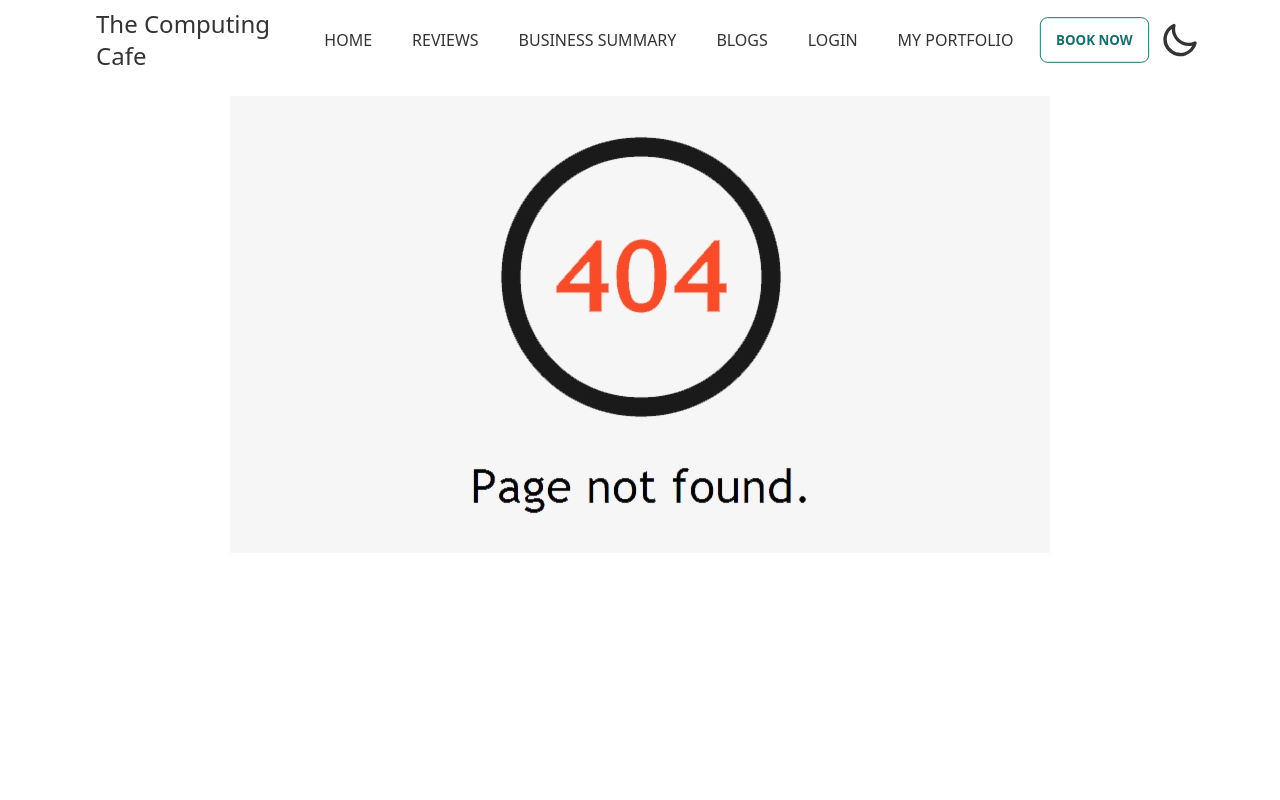
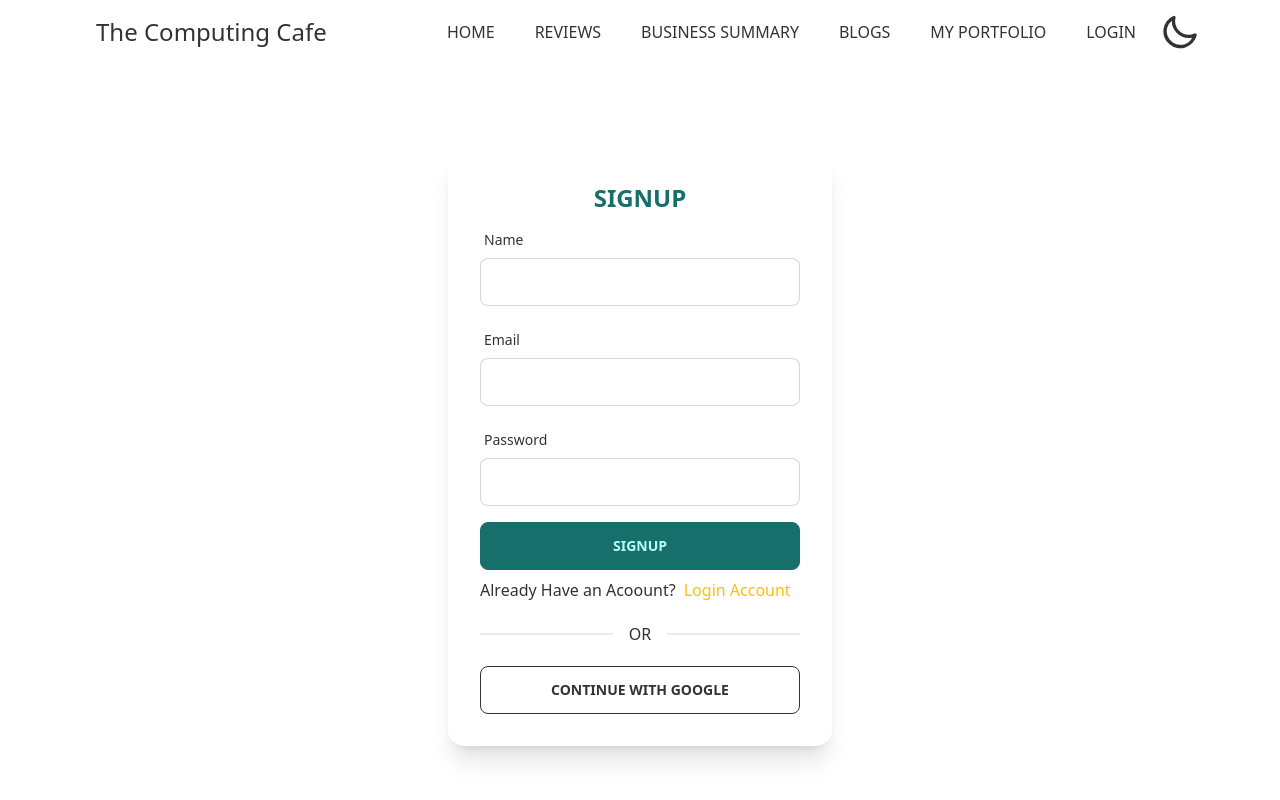
Before and after one commit to khalil224/Computer-Manufacturer-client-site, a React (Create React App) app: page /signup in a window 1280 px wide. Shown: the top 800 px of the page. Built offline with nearby package versions, Linux system fonts and the light colour scheme; no server answers.

Commit message:
login and register done

```diff
--- a/src/App.js
+++ b/src/App.js
@@ -26,7 +26,7 @@ function App() {
           <Route path='/business-summary' element={<BusinessSummary></BusinessSummary>}></Route>
           <Route path='/blogs' element={<Blogs></Blogs>}></Route>
           <Route path='/login' element={<Login></Login>}></Route>
-          <Route path='/register' element={<Register></Register>}></Route>
+          <Route path='/signup' element={<Register></Register>}></Route>
           <Route path='/my-portfolio' element={<MyPortfolio></MyPortfolio>}></Route>
           <Route path='*' element={<NotFound></NotFound>}></Route>
         </Routes>
--- a/src/authentication/Login.js
+++ b/src/authentication/Login.js
@@ -1,9 +1,8 @@
 import React from 'react';
 import { useSignInWithEmailAndPassword, useSignInWithGoogle } from 'react-firebase-hooks/auth';
-import auth from '../../firebase.init';
 import { useForm } from "react-hook-form";
-
 import { useLocation, useNavigate } from 'react-router-dom';
+import auth from '../firebase.init';
 import Loading from '../pages/Loading';
 
 const Login = () => {
@@ -50,7 +49,7 @@ const Login = () => {
         <div className='flex h-screen justify-center items-center '>
             <div className="card w-96 bg-base-100 shadow-xl">
                 <div className="card-body">
-                    <h2 className="text-center text-2xl font-bold ">Login</h2>
+                    <h2 className="text-center text-2xl font-bold text-primary ">LOGIN</h2>
 
                     <form onSubmit={handleSubmit(onSubmit)}>
 
@@ -99,9 +98,9 @@ const Login = () => {
                             </label >
                         </div >
                         {signInError}
-                        < input className='btn w-full max-w-xs ' type="submit" value="Login" />
+                        < input className='btn w-full max-w-xs btn-primary' type="submit" value="Login" />
                     </form >
-                    <p>New to doctors portal?<span onClick={navigateSignUp} className='text-secondary pl-2 cursor-pointer'>Create a New Account</span></p>
+                    <p>New to Computing Cafe?<span onClick={navigateSignUp} className='text-secondary pl-2 cursor-pointer'>Create a New Account</span></p>
                     <div className="divider" > OR</div >
                     <button
                         onClick={() => signInWithGoogle()}
--- a/src/authentication/Register.js
+++ b/src/authentication/Register.js
@@ -1,11 +1,135 @@
 import React from 'react';
+import { useCreateUserWithEmailAndPassword, useSignInWithGoogle, useUpdateProfile } from 'react-firebase-hooks/auth';
+import { useForm } from "react-hook-form";
+import { useNavigate } from 'react-router-dom';
+import auth from '../firebase.init';
+import Loading from '../pages/Loading';
 
-const Register = () => {
+const SignUp = () => {
+
+    const [signInWithGoogle, gUser, gLoading, gError] = useSignInWithGoogle(auth);
+    const { register, formState: { errors }, handleSubmit } = useForm();
+
+    const [
+        createUserWithEmailAndPassword,
+        user,
+        loading,
+        error,
+    ] = useCreateUserWithEmailAndPassword(auth);
+
+    const [updateProfile, updating, updateError] = useUpdateProfile(auth);
+
+    const navigate = useNavigate()
+
+    const navigateLogin = () => {
+        navigate('/login')
+    }
+
+    let signInError;
+
+    const onSubmit = async data => {
+        console.log(data);
+        await createUserWithEmailAndPassword(data.email, data.password)
+        await updateProfile({ displayName: data.name });
+        navigate('/appointment')
+        alert('Updated profile');
+    }
+
+    if (loading || gLoading || updating) {
+        return <Loading></Loading>
+    }
+
+    if (error || gError || updateError) {
+        signInError = <p className='text-red-500'>{error?.message || gError.message || updateError.message}</p>
+    }
+
+    if (user || gUser) {
+        console.log(user || gUser);
+
+    }
+
     return (
-        <div>
-            <h2>this is register page</h2>
-        </div>
+        <div className='mt-24 flex h-screen justify-center items-center '>
+            <div className="card w-96 bg-base-100 shadow-xl">
+                <div className="card-body">
+                    <h2 className="text-center text-2xl font-bold text-primary">SIGNUP</h2>
+
+                    <form onSubmit={handleSubmit(onSubmit)}>
+
+                        <div className="form-control w-full max-w-xs">
+                            <label className="label">
+                                <span className="label-text">Name</span>
+
+                            </label >
+                            <input type="text" className="input input-bordered w-full max-w-xs"  {...register("name", {
+                                required: {
+                                    value: true,
+                                    message: 'Name is required'
+                                }
+                            })} />
+                            <label className="label" >
+                                {errors.name?.type === 'required' && <span className="label-text-alt text-red-500"> {errors.name.message}</span>}
+
+
+
+                            </label >
+                        </div >
+                        <div className="form-control w-full max-w-xs" >
+                            <label className="label" >
+                                <span className="label-text" > Email</span >
+
+                            </label >
+                            <input type="email" className="input input-bordered w-full max-w-xs"  {...register("email", {
+                                required: {
+                                    value: true,
+                                    message: 'Email is required'
+                                },
+                                pattern: {
+                                    value: /[a-z0-9]+@[a-z]+\.[a-z]{2,3}/,
+                                    message: 'Provide a valid email'
+                                }
+                            })} />
+                            <label className="label" >
+                                {errors.email?.type === 'required' && <span className="label-text-alt text-red-500"> {errors.email.message}</span>}
+                                {errors.email?.type === 'pattern' && <span className="label-text-alt text-red-500" > {errors.email.message}</span >}
+
+
+                            </label >
+                        </div >
+                        <div className="form-control w-full max-w-xs" >
+                            <label className="label" >
+                                <span className="label-text" > Password</span >
+
+                            </label >
+                            <input type="password" className="input input-bordered w-full max-w-xs"  {...register("password", {
+                                required: {
+                                    value: true,
+                                    message: 'Password is required'
+                                },
+                                minLength: {
+                                    value: 6,
+                                    message: 'Password must be atleast 6 character '
+                                }
+                            })} />
+                            <label className="label" >
+                                {errors.password?.type === 'required' && <span className="label-text-alt text-red-500"> {errors.password.message}</span>}
+                                {errors.password?.type === 'minLength' && <span className="label-text-alt text-red-500" > {errors.password.message}</span >}
+
+
+                            </label >
+                        </div >
+                        {signInError}
+                        < input className='btn w-full max-w-xs btn-primary' type="submit" value="SignUp" />
+                    </form >
+                    <p>Already Have an Acoount?<span onClick={navigateLogin} className='text-secondary pl-2 cursor-pointer'>Login Account</span></p>
+                    <div className="divider" > OR</div >
+                    <button
+                        onClick={() => signInWithGoogle()}
+                        className="btn btn-outline">CONTINUE WITH GOOGLE</button>
+                </div >
+            </div >
+        </div >
     );
 };
 
-export default Register;
+export default SignUp;
--- a/src/components/Navbar.js
+++ b/src/components/Navbar.js
@@ -1,5 +1,8 @@
+import { signOut } from 'firebase/auth';
 import React, { useState } from 'react';
+import { useAuthState } from 'react-firebase-hooks/auth';
 import { NavLink, useLocation } from 'react-router-dom';
+import auth from '../firebase.init';
 //import useAdmin from '../hooks/useAdmin';
 
 
@@ -10,6 +13,12 @@ const Navbar = ({ children }) => {
     const { pathname } = useLocation();
 
     //const [admin] = useAdmin();
+
+    const [user, loading, error] = useAuthState(auth);
+
+    const SignOut = () => {
+        signOut(auth)
+    }
 
     return (
         <div class="drawer drawer-end" data-theme={dark ? "dark" : "light"}>
@@ -37,16 +46,11 @@ const Navbar = ({ children }) => {
                             <li><NavLink to='/reviews' className='rounded-lg'>REVIEWS</NavLink></li>
                             <li><NavLink to='/business-summary' className='rounded-lg'>BUSINESS SUMMARY</NavLink></li>
                             <li><NavLink to='/blogs' className='rounded-lg'>BLOGS</NavLink></li>
-                            <li><NavLink to='/login' className='rounded-lg'>LOGIN</NavLink></li>
                             <li><NavLink to='/my-portfolio' className='rounded-lg'>MY PORTFOLIO</NavLink></li>
+                            <li>{user ? <button onClick={SignOut} className="btn btn-ghost">Sign Out</button> : <NavLink to='/login' className='rounded-lg'>LOGIN</NavLink>}</li>
 
-                            <li className='dropdown dropdown-hover dropdown-end '>
-                                <label tabindex="0" class="btn btn-outline btn-primary rounded-lg gap-x-2">BOOK NOW</label>
-                                <ul tabindex="0" class="dropdown-content menu p-2 shadow bg-base-100 rounded-box w-52">
-                                    <li><a>Quick Book</a></li>
-                                    <li><a>Pre Book</a></li>
-                                </ul>
-                            </li>
+
+
                             <label class='swap swap-rotate'>
                                 <input type='checkbox' onClick={() => setDark(!dark)} />
 
@@ -82,17 +86,10 @@ const Navbar = ({ children }) => {
                     <li><NavLink to='/reviews' className='rounded-lg'>REVIEWS</NavLink></li>
                     <li><NavLink to='/business-summary' className='rounded-lg'>BUSINESS SUMMARY</NavLink></li>
                     <li><NavLink to='/blogs' className='rounded-lg'>BLOGS</NavLink></li>
-                    <li><NavLink to='/login' className='rounded-lg'>LOGIN</NavLink></li>
                     <li><NavLink to='/my-portfolio' className='rounded-lg'>MY PORTFOLIO</NavLink></li>
-                    <div tabindex="0" class="collapse collapse-arrow border border-base-300 bg-base-100 rounded-box">
-                        <div class="collapse-title text-xl font-medium">
-                            Book Now
-                        </div>
-                        <div class="collapse-content">
-                            <li><NavLink to='/contact' className='rounded-lg'>Quick Bookt</NavLink></li>
-                            <li><NavLink to='/login' className='rounded-lg'>Pre Book</NavLink></li>
-                        </div>
-                    </div>
+                    <li>{user ? <button onClick={SignOut} className="btn btn-ghost">Sign Out</button> : <NavLink to='/login' className='rounded-lg'>LOGIN</NavLink>}</li>
+
+
                 </ul>
 
             </div>
```
